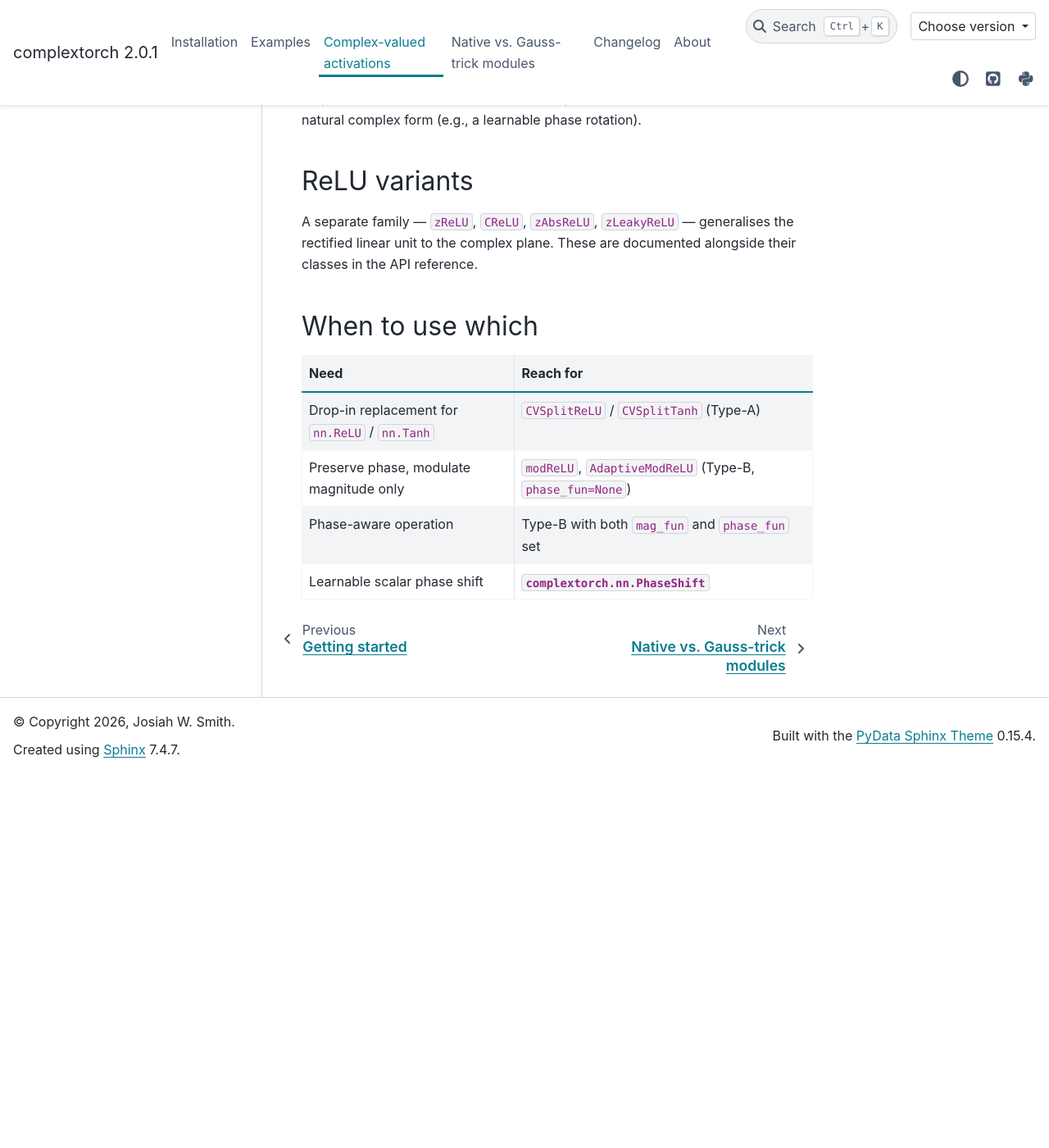
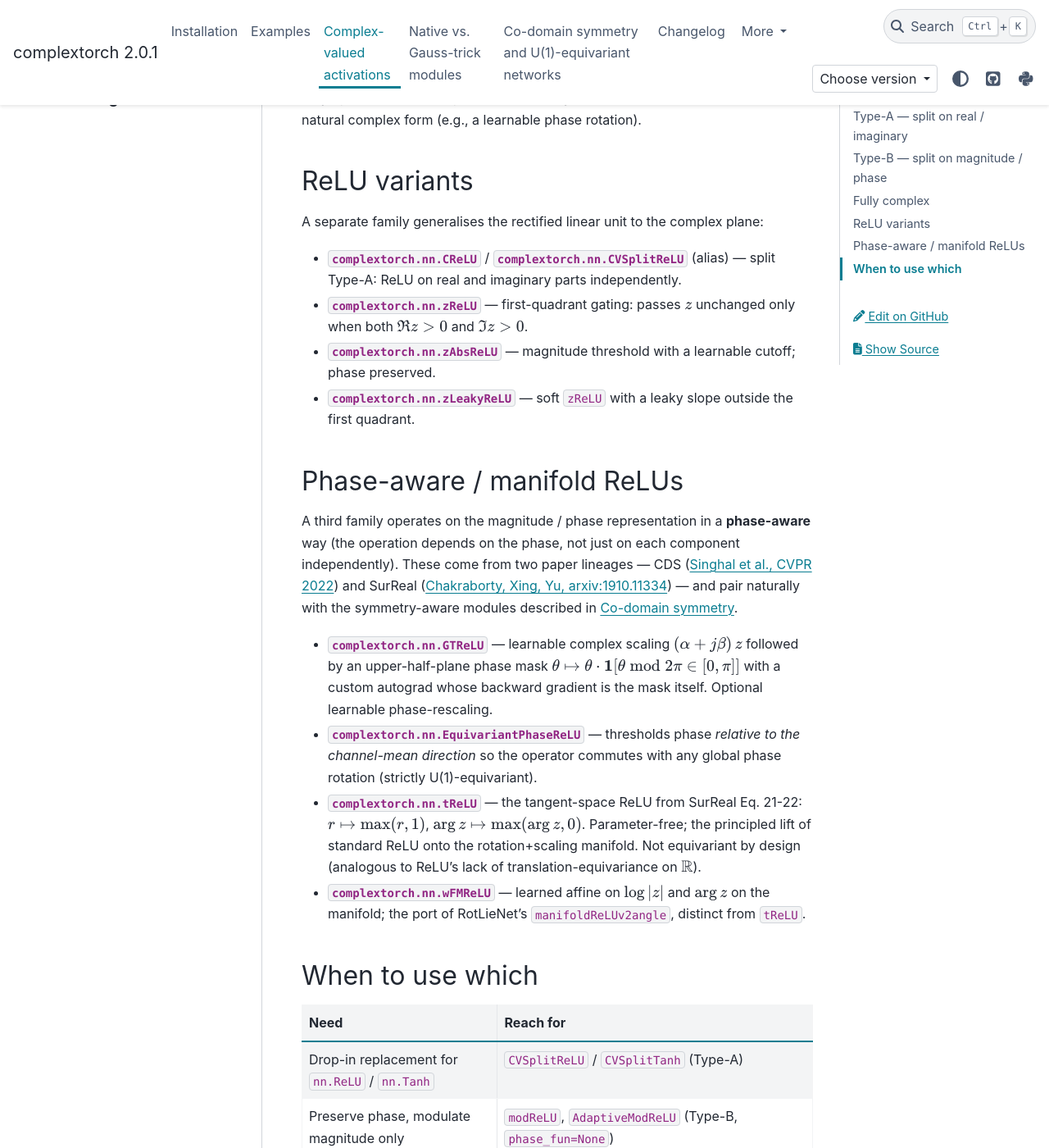
Before and after one commit to josiahwsmith10/complextorch, a Sphinx documentation site: the page built from docs/source/concepts/activations.md, in a window 1280 px wide and 1400 px high, scrolled down 1144 px. Shown: the whole window at 82% size. Built offline with Sphinx 7.4.7 and the PyData theme 0.15.4, drawn with Linux system fonts in a browser that asks for light colours; pages that are not in the unit, such as notebooks, are missing from menus; before the commit the page ends 2088 px from its top, so only the background shows below that; some of the changed text lies outside the part shown.

Commit message:
Update docs

```diff
--- a/docs/source/concepts/activations.md
+++ b/docs/source/concepts/activations.md
@@ -47,9 +47,45 @@ activation has a natural complex form (e.g., a learnable phase rotation).
 
 ## ReLU variants
 
-A separate family — `zReLU`, `CReLU`, `zAbsReLU`, `zLeakyReLU` — generalises
-the rectified linear unit to the complex plane. These are documented alongside
-their classes in the API reference.
+A separate family generalises the rectified linear unit to the complex
+plane:
+
+- {class}`complextorch.nn.CReLU` / {class}`complextorch.nn.CVSplitReLU`
+  (alias) — split Type-A: ReLU on real and imaginary parts independently.
+- {class}`complextorch.nn.zReLU` — first-quadrant gating: passes $z$
+  unchanged only when both $\Re z > 0$ and $\Im z > 0$.
+- {class}`complextorch.nn.zAbsReLU` — magnitude threshold with a learnable
+  cutoff; phase preserved.
+- {class}`complextorch.nn.zLeakyReLU` — soft `zReLU` with a leaky slope
+  outside the first quadrant.
+
+## Phase-aware / manifold ReLUs
+
+A third family operates on the magnitude / phase representation in a
+**phase-aware** way (the operation depends on the phase, not just on each
+component independently). These come from two paper lineages — CDS
+([Singhal et al., CVPR 2022](https://arxiv.org/abs/2112.01525)) and SurReal
+([Chakraborty, Xing, Yu, arxiv:1910.11334](https://arxiv.org/abs/1910.11334))
+— and pair naturally with the symmetry-aware modules described in
+[Co-domain symmetry](co-domain-symmetry.md).
+
+- {class}`complextorch.nn.GTReLU` — learnable complex scaling
+  $(\alpha + j\beta)\,z$ followed by an upper-half-plane phase mask
+  $\theta \mapsto \theta \cdot \mathbf{1}[\theta \bmod 2\pi \in [0, \pi]]$
+  with a custom autograd whose backward gradient is the mask itself.
+  Optional learnable phase-rescaling.
+- {class}`complextorch.nn.EquivariantPhaseReLU` — thresholds phase
+  *relative to the channel-mean direction* so the operator commutes with
+  any global phase rotation (strictly U(1)-equivariant).
+- {class}`complextorch.nn.tReLU` — the tangent-space ReLU from SurReal
+  Eq. 21-22:
+  $r \mapsto \max(r, 1)$, $\arg z \mapsto \max(\arg z, 0)$.
+  Parameter-free; the principled lift of standard ReLU onto the
+  rotation+scaling manifold. Not equivariant by design (analogous to
+  ReLU's lack of translation-equivariance on $\mathbb{R}$).
+- {class}`complextorch.nn.wFMReLU` — learned affine on $\log|z|$ and
+  $\arg z$ on the manifold; the port of RotLieNet's
+  `manifoldReLUv2angle`, distinct from `tReLU`.
 
 ## When to use which
 
@@ -58,4 +94,9 @@ their classes in the API reference.
 | Drop-in replacement for `nn.ReLU` / `nn.Tanh` | `CVSplitReLU` / `CVSplitTanh` (Type-A) |
 | Preserve phase, modulate magnitude only | `modReLU`, `AdaptiveModReLU` (Type-B, `phase_fun=None`) |
 | Phase-aware operation | Type-B with both `mag_fun` and `phase_fun` set |
+| Strictly U(1)-equivariant ReLU | {class}`complextorch.nn.EquivariantPhaseReLU` |
+| U(1)-invariant ReLU after a U(1)-invariant block | {class}`complextorch.nn.GTReLU` |
+| Tangent-space ReLU on the manifold | {class}`complextorch.nn.tReLU` |
+| Manifold-aware affine (paired with `wFMConv*`) | {class}`complextorch.nn.wFMReLU` |
 | Learnable scalar phase shift | {class}`complextorch.nn.PhaseShift` |
+| Learnable complex scaling | {class}`complextorch.nn.ComplexScaling` |
```
Also changed, not shown: CHANGELOG.md (+44 -0 lines), README.md (+8 -1 lines), docs/source/concepts/co-domain-symmetry.md (added, +126 -0 lines), docs/source/examples/getting_started.md (+34 -0 lines), docs/source/index.md (+12 -0 lines).
